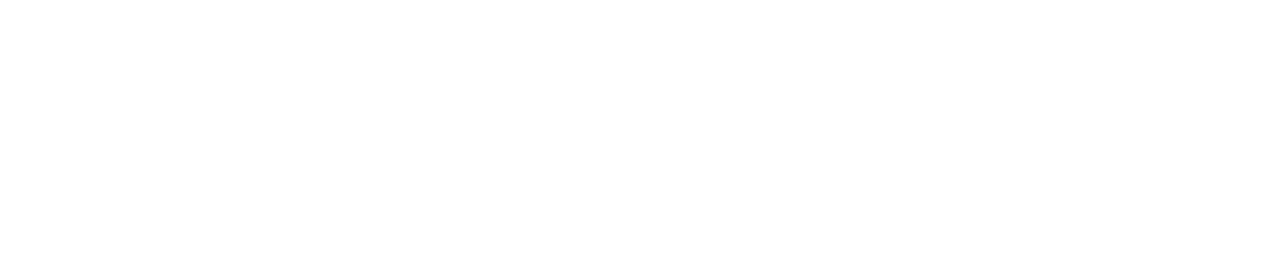
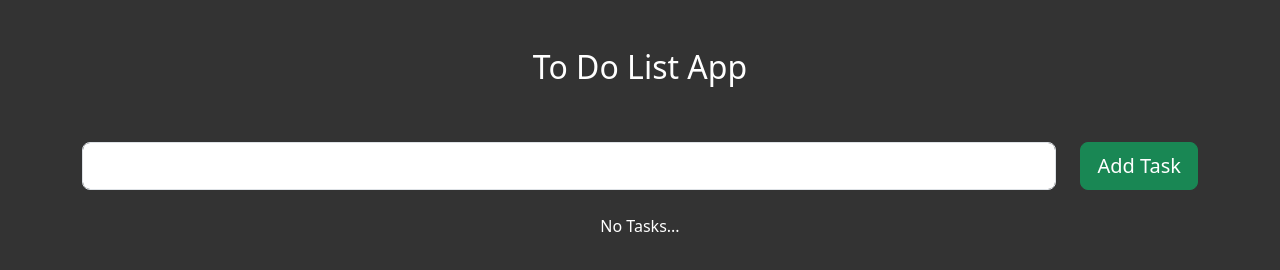
Before and after one commit to sumilon/reactappbuild, a plain HTML site: page todo/index.html in a window 1280 px wide. Drawn offline with Linux system fonts and the light colour scheme; the site is published under a folder, as on GitHub Pages, so addresses that start at the root find nothing.

Commit message:
new changes

```diff
--- a/todo/index.html
+++ b/todo/index.html
@@ -1 +1 @@
-<!doctype html><html lang="en"><head><meta charset="utf-8"/><link rel="icon" href="/favicon.ico"/><meta name="viewport" content="width=device-width,initial-scale=1"/><meta name="theme-color" content="#000000"/><meta name="description" content="Web site created using create-react-app"/><link rel="apple-touch-icon" href="/logo192.png"/><link rel="manifest" href="/manifest.json"/><title>React App</title><script defer="defer" src="/static/js/main.c47104d1.js"></script><link href="/static/css/main.07d121a6.css" rel="stylesheet"></head><body><noscript>You need to enable JavaScript to run this app.</noscript><div id="root"></div></body></html>
+<!doctype html><html lang="en"><head><meta charset="utf-8"/><link rel="icon" href="/favicon.ico"/><meta name="viewport" content="width=device-width,initial-scale=1"/><meta name="theme-color" content="#000000"/><meta name="description" content="Web site created using create-react-app"/><link rel="apple-touch-icon" href="/logo192.png"/><link rel="manifest" href="/manifest.json"/><title>React App</title><script defer="defer" src="static/js/main.c47104d1.js"></script><link href="static/css/main.07d121a6.css" rel="stylesheet"></head><body><noscript>You need to enable JavaScript to run this app.</noscript><div id="root"></div></body></html>
```
